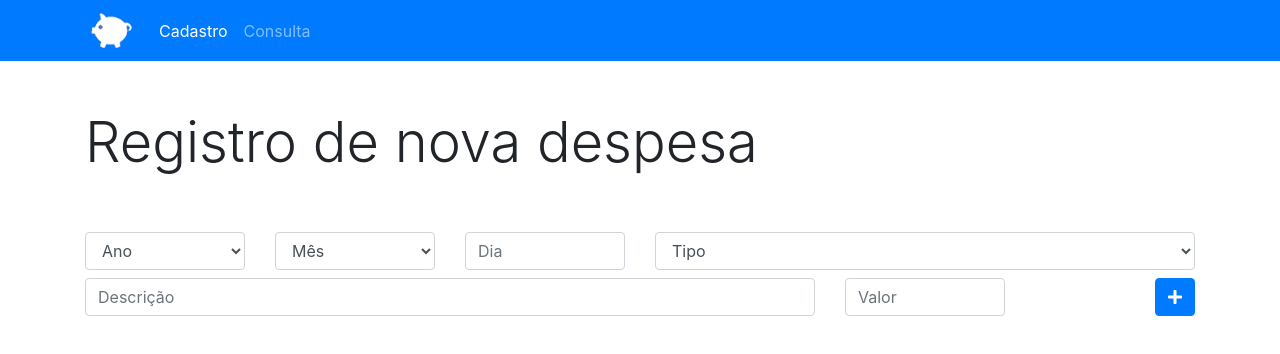
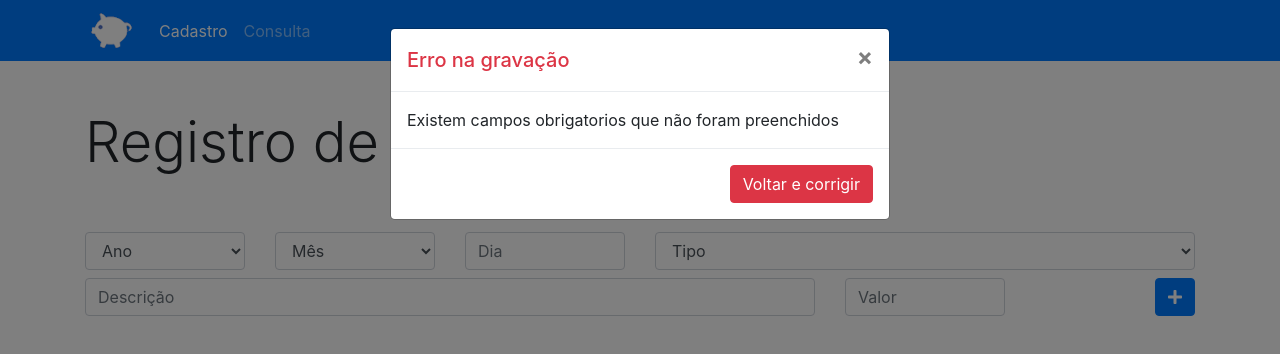
Before and after one commit to Andrew5213/orcamentoPessoal, a plain HTML site: page index.html in a window 1280 px wide. Both pictures are taken after a click on the element 1115 px from the left and 297 px from the top of the page. Drawn offline with nearby package versions, Linux system fonts and the light colour scheme.

Commit message:
atualização do app aplicando o modal

```diff
--- a/app.js
+++ b/app.js
@@ -1,13 +1,44 @@
 class Despesa{
     constructor(ano,dia,mes,tipo,descricao,valor) {
-        this.ano
-        this.dia
-        this.mes
-        this.tipo
-        this.descricao
-        this.valor
+        this.ano=ano
+        this.dia=dia
+        this.mes=mes
+        this.tipo=tipo
+        this.descricao=descricao
+        this.valor=valor
+
     }
+    validarDados(){
+        for(let i in this){
+            if (this[i]==undefined || this[i]=='' || this[i]==null){
+                return false
+            }
+            return true
+        }
 }
+}
+class Bd{
+    constructor() {
+        let id =localStorage.getItem('id')
+        if(id===null){
+            localStorage.setItem('id',0)
+        }
+    }
+    getProximoItem(){
+        let proximoId= localStorage.getItem('id')
+        return parseInt(proximoId)+1
+    }
+     gravar(d){
+
+         let id = this.getProximoItem()
+         localStorage.setItem(id,JSON.stringify(d))
+
+         localStorage.setItem('id',id)
+    }
+
+
+}
+let bd = new Bd();
 function cadastrarDispesas(){
    let ano = document.getElementById('ano').value
     let dia = document.getElementById('dia').value
@@ -16,7 +47,14 @@ function cadastrarDispesas(){
     let descricao=document.getElementById('descricao').value
     let valor=document.getElementById('valor').value
    let despesa = new Despesa(ano,dia,mes,tipo,descricao,valor)
-    console.log(despesa)
+    if(despesa.validarDados()){
+        console.log('dados validos')
+        $('sucessoGravacao').modal('show')
+    }else {
+        //console.log('dados invalidos ')
+        $('#erroGravacao').modal('show')
+    }
+    bd.gravar(despesa)
 
 
 
--- a/index.html
+++ b/index.html
@@ -82,7 +82,7 @@
 
         <div class="col-md-6">
           <select class="form-control" id="tipo">
-            <option>Tipo</option>
+            <option value="">Tipo</option>
             <option value="1">Alimentação</option>
             <option value="2">Educação</option>
             <option value="3">Lazer</option>
@@ -108,6 +108,31 @@
         </div>
       </div>
     </div>
+    <!-- Button trigger modal -->
+
+
+
+
+
+    <!-- Modal -->
+    <div class="modal fade" id="erroGravacao" tabindex="-1" role="dialog" aria-labelledby="exampleModalLabel" aria-hidden="true">
+      <div class="modal-dialog" role="document">
+        <div class="modal-content">
+          <div class="modal-header text-danger">
+            <h5 class="modal-title" id="exampleModalLabel">Erro na gravação</h5>
+            <button type="button" class="close" data-dismiss="modal" aria-label="Close">
+              <span aria-hidden="true">&times;</span>
+            </button>
+          </div>
+          <div class="modal-body" id="modal_conteudo">
+            Existem campos obrigatorios que não foram preenchidos
+          </div>
+          <div class="modal-footer">
+            <button type="button" class="btn btn-danger" data-dismiss="modal">Voltar e corrigir</button>
+          </div>
+        </div>
+      </div>
+    </div>
   </body>
 
 </html>
```
